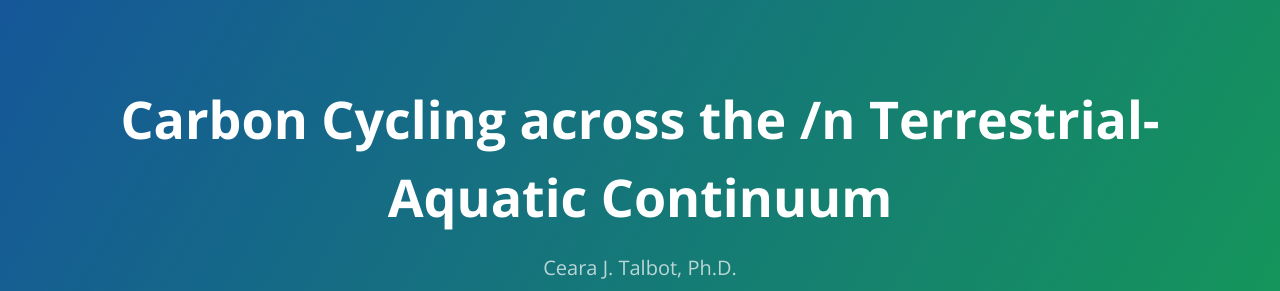
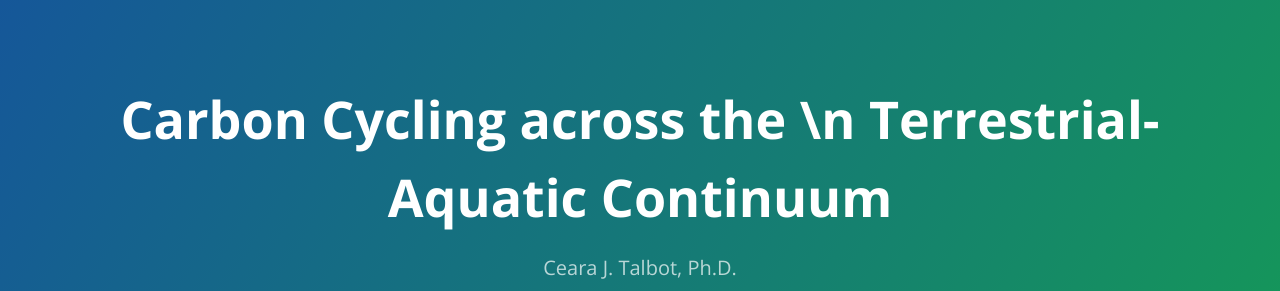
Before and after one commit to cearatalbot/cearatalbot.github.io, a Jekyll site: the page built from index.md, in a window 1280 px wide and 900 px high. Shown: the top 291 px of the window. Built offline with Jekyll 4.4.1, drawn with Linux system fonts in a browser that asks for light colours.

```diff
--- a/_config.yml
+++ b/_config.yml
@@ -1,4 +1,4 @@
-title: Carbon Cycling across the /n Terrestrial-Aquatic Continuum
+title: Carbon Cycling across the \n Terrestrial-Aquatic Continuum
 description: Ceara J. Talbot, Ph.D.
 show_downloads: true
 google_analytics:
```
